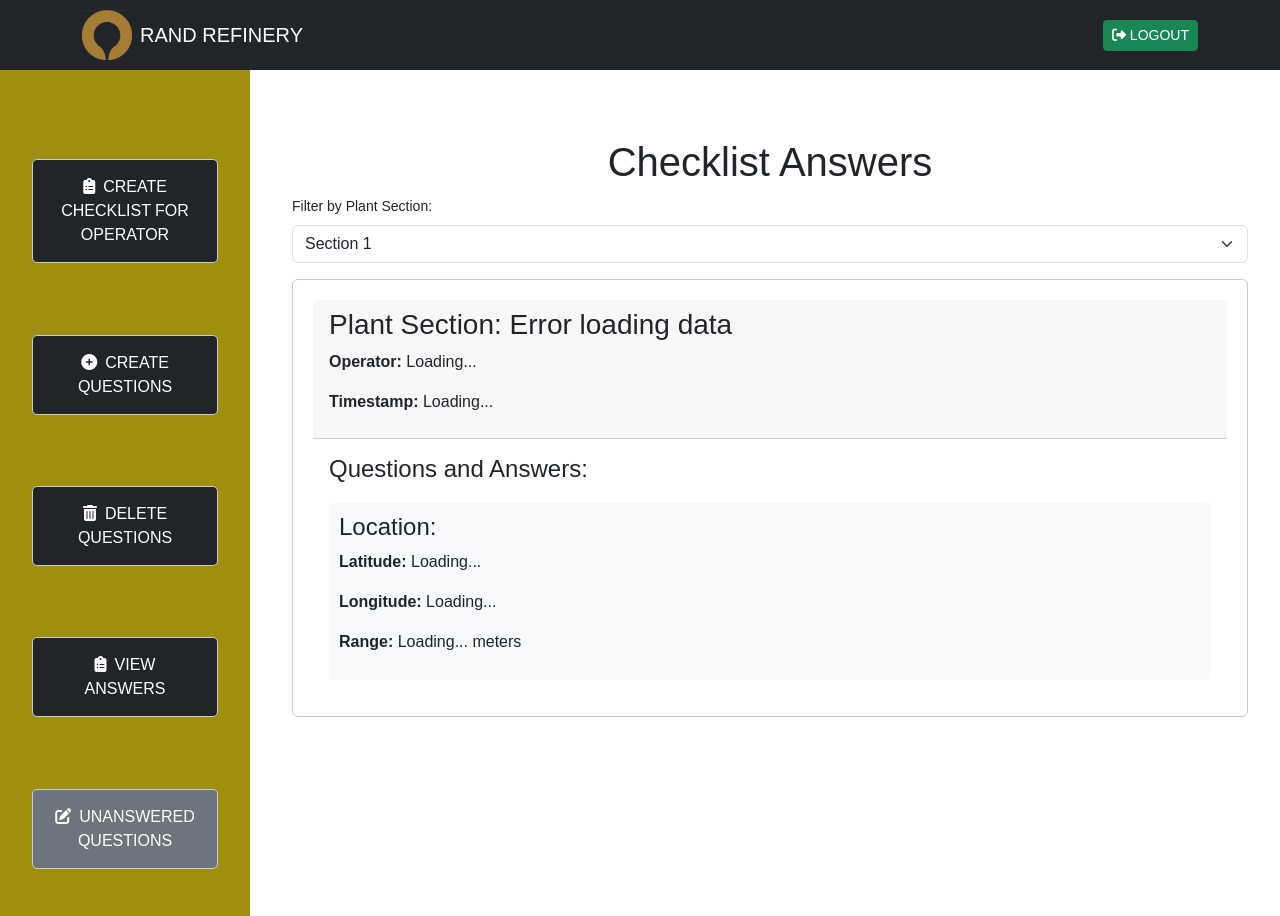
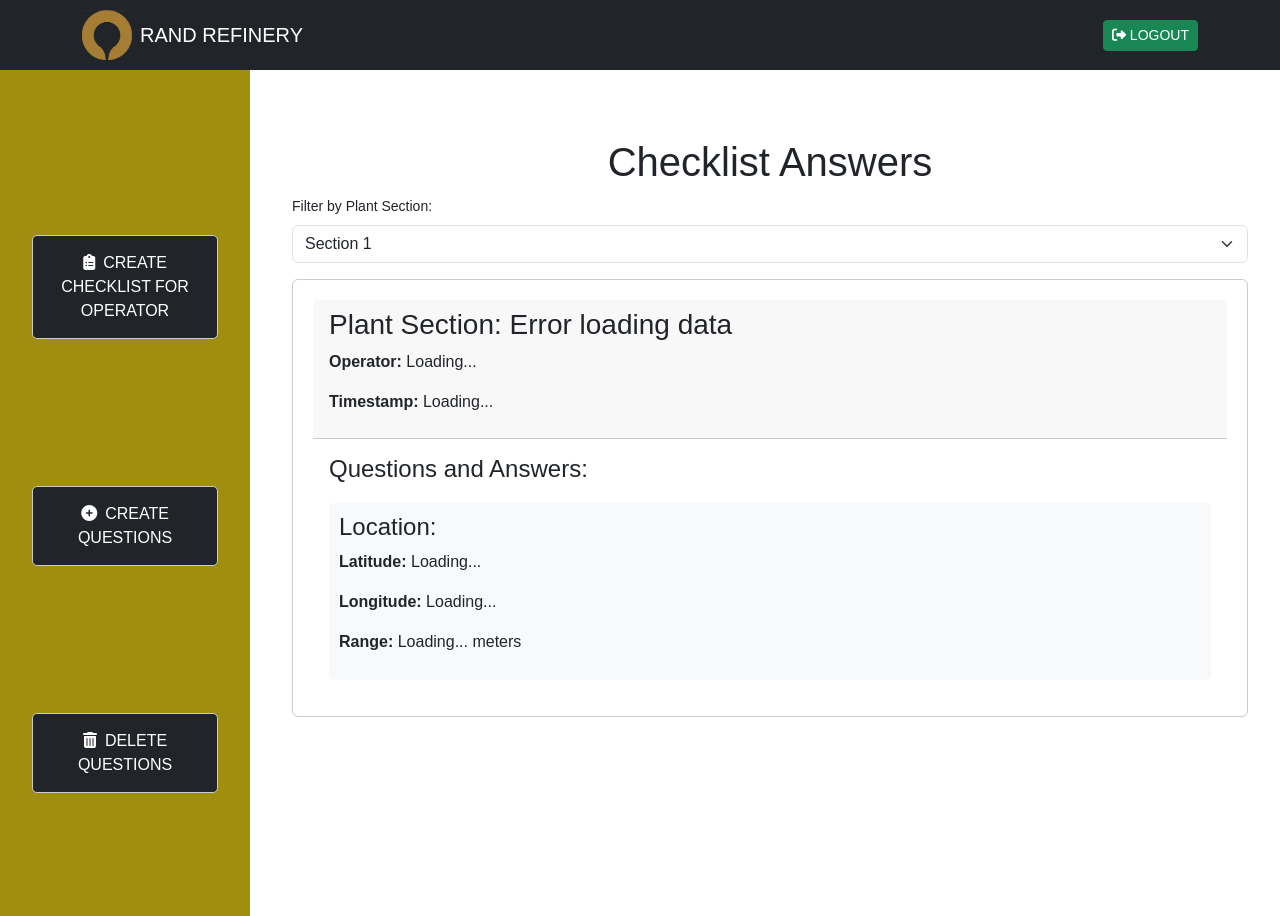
Before and after one commit to SamuelPudinyane/Refinery_2026_mobility, a Flask app: page /admin_view_unanswered_questions in a window 1280 px wide. Run offline with Flask 3, Linux system fonts and the light colour scheme; the visitor is signed in with stand-in values (Sample User, id 1); data that the repository does not hold is empty; some libraries are stand-ins or nearby versions.

Commit message:
messages

```diff
--- a/templates/admin_create_checklist.html
+++ b/templates/admin_create_checklist.html
@@ -15,12 +15,12 @@
   <a href="{{ url_for('admin_edit_question') }}" class="btn btn-dark btn-sm my-1">
       <i class="fas fa-edit me-2"></i>EDIT QUESTIONS
   </a>
-  <a href="{{ url_for('admin_view_answers') }}" class="btn btn-dark btn-sm my-1">
+  <!--<a href="{{ url_for('admin_view_answers') }}" class="btn btn-dark btn-sm my-1">
     <i class="fas fa-clipboard-list me-2"></i>VIEW ANSWERS
 </a>
 <a href="{{ url_for('admin_view_unanswered_questions') }}" class="btn btn-dark btn-sm my-1">
   <i class="fas fa-edit me-2"></i>UNANSWERED QUESTIONS
-</a>
+</a>-->
 </div>
 {% endblock %}
 
--- a/templates/admin_create_questions.html
+++ b/templates/admin_create_questions.html
@@ -15,12 +15,12 @@
     <a href="{{ url_for('admin_edit_question') }}" class="btn btn-dark btn-sm my-1">
         <i class="fas fa-edit me-2"></i>EDIT QUESTIONS
     </a>
-    <a href="{{ url_for('admin_view_answers') }}" class="btn btn-dark btn-sm my-1">
+    <!--<a href="{{ url_for('admin_view_answers') }}" class="btn btn-dark btn-sm my-1">
         <i class="fas fa-clipboard-list me-2"></i>VIEW ANSWERS
     </a>
     <a href="{{ url_for('admin_view_unanswered_questions') }}" class="btn btn-dark btn-sm my-1">
         <i class="fas fa-edit me-2"></i>UNANSWERED QUESTIONS
-    </a>
+    </a>-->
 </div>
 {% endblock %}
 
--- a/templates/admin_delete_questions.html
+++ b/templates/admin_delete_questions.html
@@ -15,12 +15,12 @@
   <a href="{{ url_for('admin_edit_question') }}" class="btn btn-dark btn-sm my-1">
       <i class="fas fa-edit me-2"></i>EDIT QUESTIONS
   </a>
-  <a href="{{ url_for('admin_view_answers') }}" class="btn btn-dark btn-sm my-1">
+  <!--<a href="{{ url_for('admin_view_answers') }}" class="btn btn-dark btn-sm my-1">
     <i class="fas fa-clipboard-list me-2"></i>VIEW ANSWERS
 </a>
 <a href="{{ url_for('admin_view_unanswered_questions') }}" class="btn btn-dark btn-sm my-1">
   <i class="fas fa-edit me-2"></i>UNANSWERED QUESTIONS
-</a>
+</a>-->
 </div>
 
         {% endblock %}
--- a/templates/admin_edit_question.html
+++ b/templates/admin_edit_question.html
@@ -15,12 +15,12 @@
   <a href="{{ url_for('admin_edit_question') }}" class="btn btn-secondary btn-sm my-1">
       <i class="fas fa-edit me-2"></i>EDIT QUESTIONS
   </a>
-  <a href="{{ url_for('admin_view_answers') }}" class="btn btn-dark btn-sm my-1">
+  <!--<a href="{{ url_for('admin_view_answers') }}" class="btn btn-dark btn-sm my-1">
     <i class="fas fa-clipboard-list me-2"></i>VIEW ANSWERS
 </a>
 <a href="{{ url_for('admin_view_unanswered_questions') }}" class="btn btn-dark btn-sm my-1">
   <i class="fas fa-edit me-2"></i>UNANSWERED QUESTIONS
-</a>
+</a>-->
 </div>
         {% endblock %}
 
--- a/templates/admin_modify_question.html
+++ b/templates/admin_modify_question.html
@@ -15,12 +15,12 @@
   <a href="{{ url_for('admin_edit_question') }}" class="btn btn-success btn-sm my-1">
       <i class="fas fa-edit me-2"></i>EDIT QUESTIONS
   </a>
-  <a href="{{ url_for('admin_view_answers') }}" class="btn btn-dark btn-sm my-1">
+  <!--<a href="{{ url_for('admin_view_answers') }}" class="btn btn-dark btn-sm my-1">
     <i class="fas fa-clipboard-list me-2"></i>VIEW ANSWERS
 </a>
 <a href="{{ url_for('admin_view_unanswered_questions') }}" class="btn btn-dark btn-sm my-1">
   <i class="fas fa-edit me-2"></i>UNANSWERED QUESTIONS
-</a>
+</a>-->
 </div>
 {% endblock %}
 
--- a/templates/admin_view_answers.html
+++ b/templates/admin_view_answers.html
@@ -14,13 +14,13 @@
       <i class="fas fa-trash-alt me-2"></i>DELETE QUESTIONS
   </a>
 
-  <a href="{{ url_for('admin_view_answers') }}" class="btn btn-secondary btn-sm my-1">
+ <!-- <a href="{{ url_for('admin_view_answers') }}" class="btn btn-secondary btn-sm my-1">
     <i class="fas fa-clipboard-list me-2"></i>VIEW ANSWERS
 </a>
 
 <a href="{{ url_for('admin_view_unanswered_questions') }}" class="btn btn-dark btn-sm my-1">
     <i class="fas fa-edit me-2"></i>UNANSWERED QUESTIONS
-</a>
+</a>-->
 </div>
 {% endblock %}
 {% block content %}
--- a/templates/admin_view_unanswered_questions.html
+++ b/templates/admin_view_unanswered_questions.html
@@ -12,13 +12,13 @@
       <i class="fas fa-trash-alt me-2"></i>DELETE QUESTIONS
   </a>
 
-  <a href="{{ url_for('admin_view_answers') }}" class="btn btn-dark btn-sm my-1">
+  <!--<a href="{{ url_for('admin_view_answers') }}" class="btn btn-dark btn-sm my-1">
     <i class="fas fa-clipboard-list me-2"></i>VIEW ANSWERS
 </a>
 
 <a href="{{ url_for('admin_view_unanswered_questions') }}" class="btn btn-secondary btn-sm my-1">
     <i class="fas fa-edit me-2"></i>UNANSWERED QUESTIONS
-</a>
+</a>-->
 </div>
 {% endblock %}
 {% block content %}
```
